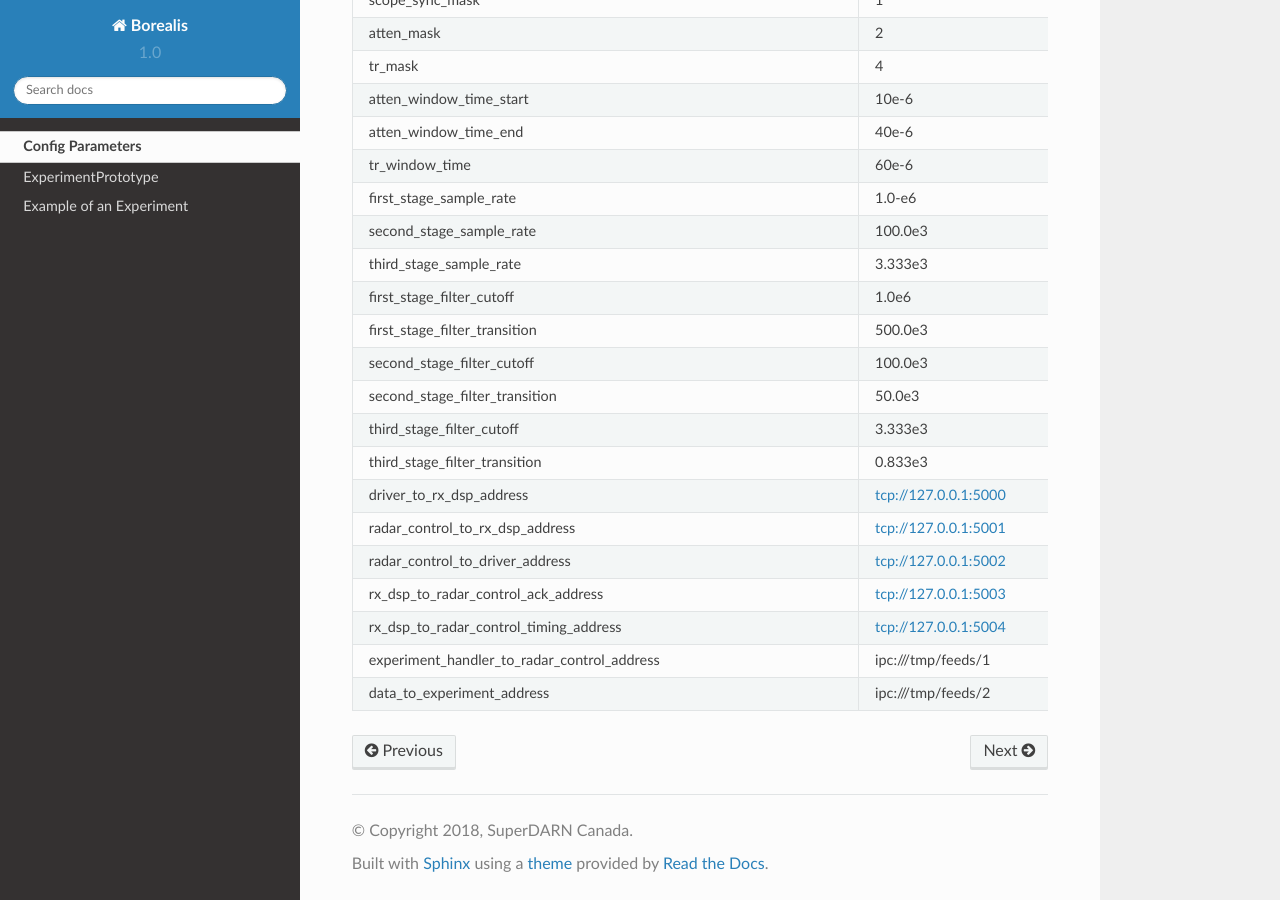
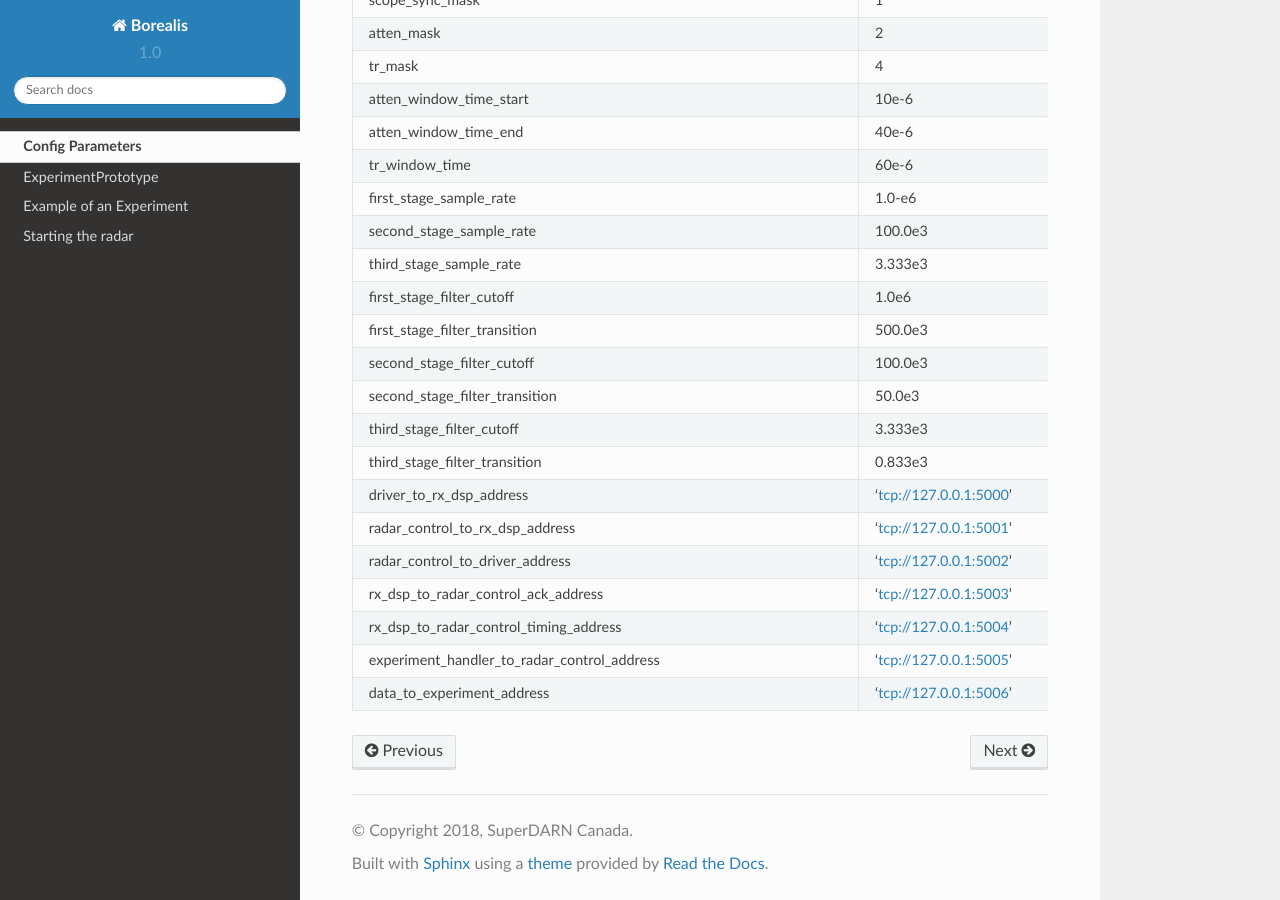
Before and after one commit to SuperDARNCanada/borealis, a Sphinx documentation site: the page built from docs/source/config.rst, in a window 1280 px wide and 900 px high, scrolled down 902 px. Built offline with Sphinx 7.4.7 and the Read the Docs theme 2.0.0, drawn with Linux system fonts in a browser that asks for light colours; formulas are drawn with MathJax 3; pages that are not in the unit, such as notebooks, are missing from menus.

Commit message:
some doc progress prior to merge branch

```diff
--- a/docs/source/config.rst
+++ b/docs/source/config.rst
@@ -89,17 +89,17 @@ Config Parameters
 +---------------------------------------------+--------------------------------+--------------------------------------+
 | third_stage_filter_transition               | 0.833e3                        |    ??                                |
 +---------------------------------------------+--------------------------------+--------------------------------------+
-| driver_to_rx_dsp_address                    | tcp://127.0.0.1:5000           |    ??                                |
+| driver_to_rx_dsp_address                    | 'tcp://127.0.0.1:5000'         |    ??                                |
 +---------------------------------------------+--------------------------------+--------------------------------------+
-| radar_control_to_rx_dsp_address             | tcp://127.0.0.1:5001           |    ??                                |
+| radar_control_to_rx_dsp_address             | 'tcp://127.0.0.1:5001'         |    ??                                |
 +---------------------------------------------+--------------------------------+--------------------------------------+
-| radar_control_to_driver_address             | tcp://127.0.0.1:5002           |    ??                                |
+| radar_control_to_driver_address             | 'tcp://127.0.0.1:5002'         |    ??                                |
 +---------------------------------------------+--------------------------------+--------------------------------------+
-| rx_dsp_to_radar_control_ack_address         | tcp://127.0.0.1:5003           |    ??                                |
+| rx_dsp_to_radar_control_ack_address         | 'tcp://127.0.0.1:5003'         |    ??                                |
 +---------------------------------------------+--------------------------------+--------------------------------------+
-| rx_dsp_to_radar_control_timing_address      | tcp://127.0.0.1:5004           |    ??                                |
+| rx_dsp_to_radar_control_timing_address      | 'tcp://127.0.0.1:5004'         |    ??                                |
 +---------------------------------------------+--------------------------------+--------------------------------------+
-| experiment_handler_to_radar_control_address | ipc:///tmp/feeds/1             |    ??                                |
+| experiment_handler_to_radar_control_address | 'tcp://127.0.0.1:5005'         |    ??                                |
 +---------------------------------------------+--------------------------------+--------------------------------------+
-| data_to_experiment_address                  | ipc:///tmp/feeds/2             |    ??                                |
+| data_to_experiment_address                  | 'tcp://127.0.0.1:5006'         |    ??                                |
 +---------------------------------------------+--------------------------------+--------------------------------------+
--- a/docs/source/index.rst
+++ b/docs/source/index.rst
@@ -11,9 +11,12 @@ Contents - THIS NEEDS WORK:
 ..  toctree::
     :maxdepth: 2
 
+    borealis
+
     /config
     /experiment_prototype_doc
     /example_experiment
+    /starting_the_radar
 
 ..  automodule:: experiment_exception
 
```
Also changed, not shown: docs/source/starting_the_radar.rst (added, +52 -0 lines), 2 other files.
